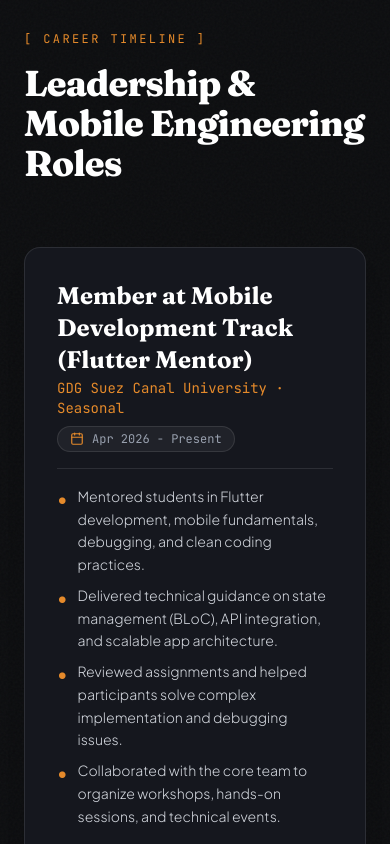
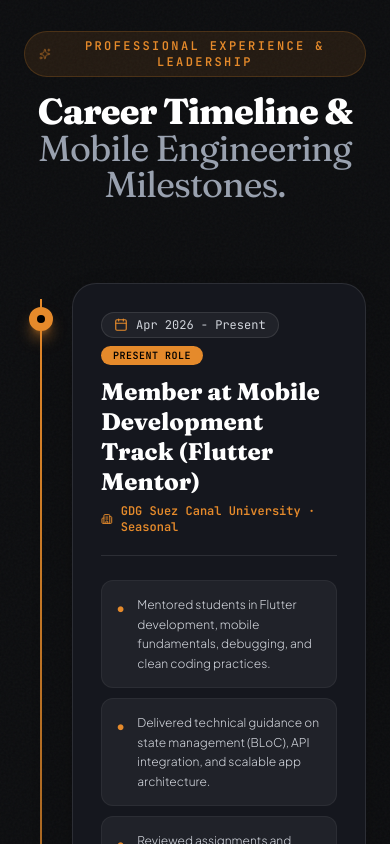
Before and after one commit to Ibrahim-Nasser0/portfolio, a Next.js app: page /about in a window 390 px wide. Shown: the part 2360-3204 px from the top of the page. Built offline with nearby package versions, Linux system fonts and the light colour scheme.

Commit message:
feat: add responsive timeline ExperienceSection component with animated entries

```diff
--- a/src/components/sections/ExperienceSection.tsx
+++ b/src/components/sections/ExperienceSection.tsx
@@ -3,51 +3,142 @@
 import React from "react";
 import { motion } from "framer-motion";
 import { experiences } from "@/data/portfolioData";
-import { Calendar } from "lucide-react";
+import { Calendar, Sparkles, Building2 } from "lucide-react";
+import { TiltCard } from "@/components/ui/TiltCard";
 
 export const ExperienceSection = () => {
   return (
     <section id="experience" className="py-24 md:py-32 px-6 sm:px-8 lg:px-12 max-w-7xl mx-auto border-b border-white/[0.06]">
-      <div className="mb-16">
-        <p className="font-mono text-xs text-[#E58A2B] uppercase tracking-[0.2em]">
-          [ Career Timeline ]
-        </p>
-        <h2 className="mt-4 font-display text-4xl sm:text-5xl font-extrabold text-white tracking-tight">
-          Leadership & Mobile Engineering Roles
+      {/* Section Header */}
+      <div className="space-y-4 mb-20 text-center max-w-3xl mx-auto">
+        <div className="inline-flex items-center gap-2 px-3.5 py-1.5 rounded-full bg-[#E58A2B]/10 border border-[#E58A2B]/20 text-[#E58A2B] font-mono text-xs font-semibold uppercase tracking-[0.2em]">
+          <Sparkles className="w-3.5 h-3.5 animate-pulse" />
+          <span>Professional Experience & Leadership</span>
+        </div>
+
+        <h2 className="font-display text-4xl sm:text-6xl font-extrabold text-white tracking-tight leading-[1.02]">
+          Career Timeline & <br />
+          <span className="text-gray-400 font-normal hover:text-[#E58A2B] transition-colors">
+            Mobile Engineering Milestones.
+          </span>
         </h2>
       </div>
 
-      <div className="space-y-8">
-        {experiences.map((exp, idx) => (
+      {/* Alternating Centered Timeline Wrapper */}
+      <div className="relative">
+        {/* Central Vertical Glowing Line (Visible on Desktop) */}
+        <div className="hidden md:block absolute left-1/2 top-4 bottom-4 -translate-x-1/2 w-0.5 bg-gradient-to-b from-[#E58A2B] via-[#E58A2B]/50 to-white/10" />
+
+        {/* Mobile Left Line */}
+        <div className="md:hidden absolute left-4 top-4 bottom-4 w-0.5 bg-gradient-to-b from-[#E58A2B] via-[#E58A2B]/50 to-white/10" />
+
+        <div className="space-y-16">
+          {experiences.map((exp, idx) => {
+            const isCurrent = exp.date.toLowerCase().includes("present");
+            const isEven = idx % 2 === 0; // Even items on left, Odd on right for desktop
+
+            return (
               <motion.div
                 key={exp.title + idx}
-            initial={{ opacity: 0, y: 20 }}
+                initial={{ opacity: 0, y: 30 }}
                 whileInView={{ opacity: 1, y: 0 }}
                 viewport={{ once: true }}
                 transition={{ duration: 0.5, delay: idx * 0.1 }}
-            className="p-8 rounded-2xl bg-[#15171E] border border-white/10 hover:border-[#E58A2B]/40 transition-all shadow-xl space-y-4"
+                className={`relative flex flex-col md:flex-row items-center ${
+                  isEven ? "md:flex-row" : "md:flex-row-reverse"
+                }`}
               >
-            <div className="flex flex-col sm:flex-row sm:items-center justify-between gap-2 border-b border-white/10 pb-4">
-              <div>
-                <h3 className="font-display text-2xl font-bold text-white">{exp.title}</h3>
-                <p className="text-sm font-mono text-[#E58A2B] mt-0.5">{exp.company}</p>
+                {/* Desktop Central Node Marker */}
+                <div
+                  className={`hidden md:flex absolute left-1/2 -translate-x-1/2 top-8 w-7 h-7 rounded-full border-2 items-center justify-center transition-transform z-20 hover:scale-125 ${
+                    isCurrent
+                      ? "bg-[#E58A2B] border-[#E58A2B] text-black shadow-lg shadow-[#E58A2B]/60"
+                      : "bg-[#15171E] border-white/30 text-gray-300 hover:border-[#E58A2B]"
+                  }`}
+                >
+                  {isCurrent ? (
+                    <span className="relative flex h-2.5 w-2.5">
+                      <span className="animate-ping absolute inline-flex h-full w-full rounded-full bg-black opacity-75" />
+                      <span className="relative inline-flex rounded-full h-2.5 w-2.5 bg-black" />
+                    </span>
+                  ) : (
+                    <span className="w-2 h-2 rounded-full bg-gray-400" />
+                  )}
                 </div>
-              <div className="inline-flex items-center gap-2 px-3 py-1 rounded-full bg-white/5 border border-white/10 text-gray-400 font-mono text-xs self-start sm:self-auto">
+
+                {/* Mobile Left Node Marker */}
+                <div
+                  className={`md:hidden absolute left-[5px] top-6 w-6 h-6 rounded-full border-2 flex items-center justify-center z-20 ${
+                    isCurrent
+                      ? "bg-[#E58A2B] border-[#E58A2B] text-black shadow-lg shadow-[#E58A2B]/60"
+                      : "bg-[#15171E] border-white/30 text-gray-300"
+                  }`}
+                >
+                  {isCurrent ? (
+                    <span className="relative flex h-2 w-2">
+                      <span className="animate-ping absolute inline-flex h-full w-full rounded-full bg-black opacity-75" />
+                      <span className="relative inline-flex rounded-full h-2 w-2 bg-black" />
+                    </span>
+                  ) : (
+                    <span className="w-1.5 h-1.5 rounded-full bg-gray-400" />
+                  )}
+                </div>
+
+                {/* Content Card (Half Width on Desktop) */}
+                <div className="w-full md:w-1/2 pl-12 md:pl-0 md:px-8">
+                  <TiltCard className="h-full">
+                    <div className="p-7 sm:p-9 rounded-3xl bg-[#15171E] border border-white/10 group-hover:border-[#E58A2B]/60 transition-all duration-500 shadow-2xl space-y-6">
+                      {/* Card Header */}
+                      <div className="space-y-3 border-b border-white/10 pb-5">
+                        <div className="flex flex-wrap items-center justify-between gap-2">
+                          <div className="inline-flex items-center gap-2 px-3 py-1 rounded-full bg-white/5 border border-white/10 text-gray-300 font-mono text-xs">
                             <Calendar className="w-3.5 h-3.5 text-[#E58A2B]" />
                             <span>{exp.date}</span>
                           </div>
+
+                          {isCurrent && (
+                            <span className="px-3 py-0.5 rounded-full bg-[#E58A2B] text-black font-mono text-[10px] font-bold uppercase tracking-wider">
+                              PRESENT ROLE
+                            </span>
+                          )}
                         </div>
 
-            <ul className="space-y-2 text-gray-300 text-sm font-light leading-relaxed">
+                        <div>
+                          <h3 className="font-display text-2xl sm:text-3xl font-extrabold text-white group-hover:text-[#E58A2B] transition-colors leading-tight">
+                            {exp.title}
+                          </h3>
+
+                          <div className="flex items-center gap-2 font-mono text-xs text-[#E58A2B] font-bold mt-1.5">
+                            <Building2 className="w-3.5 h-3.5" />
+                            <span>{exp.company}</span>
+                          </div>
+                        </div>
+                      </div>
+
+                      {/* Bullet Points */}
+                      <div className="space-y-2.5">
                         {exp.descriptionPoints.map((pt, pIdx) => (
-                <li key={pIdx} className="flex items-start gap-2.5">
-                  <span className="text-[#E58A2B] font-bold text-base mt-0.5">•</span>
-                  <span>{pt}</span>
-                </li>
+                          <div
+                            key={pIdx}
+                            className="p-3.5 rounded-xl bg-white/5 border border-white/5 flex items-start gap-3 hover:border-[#E58A2B]/30 transition-colors"
+                          >
+                            <span className="text-[#E58A2B] font-bold text-sm mt-0.5">•</span>
+                            <span className="text-gray-300 text-xs sm:text-sm font-light leading-relaxed">
+                              {pt}
+                            </span>
+                          </div>
                         ))}
-            </ul>
+                      </div>
+                    </div>
+                  </TiltCard>
+                </div>
+
+                {/* Empty Half Column for Desktop Balance */}
+                <div className="hidden md:block w-1/2" />
               </motion.div>
-        ))}
+            );
+          })}
+        </div>
       </div>
     </section>
   );
```
Lines whose indentation alone changed are shown as unchanged.
